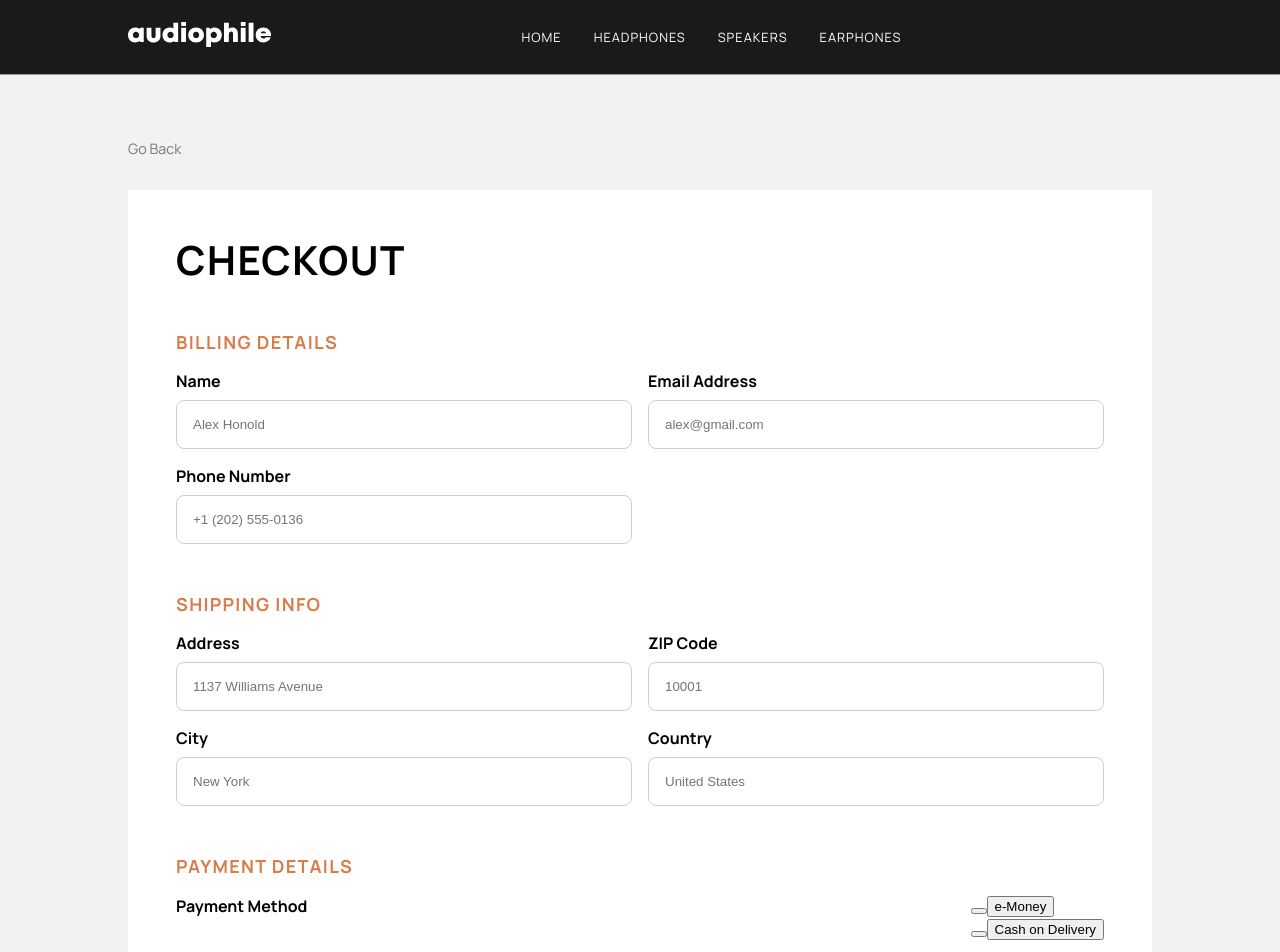
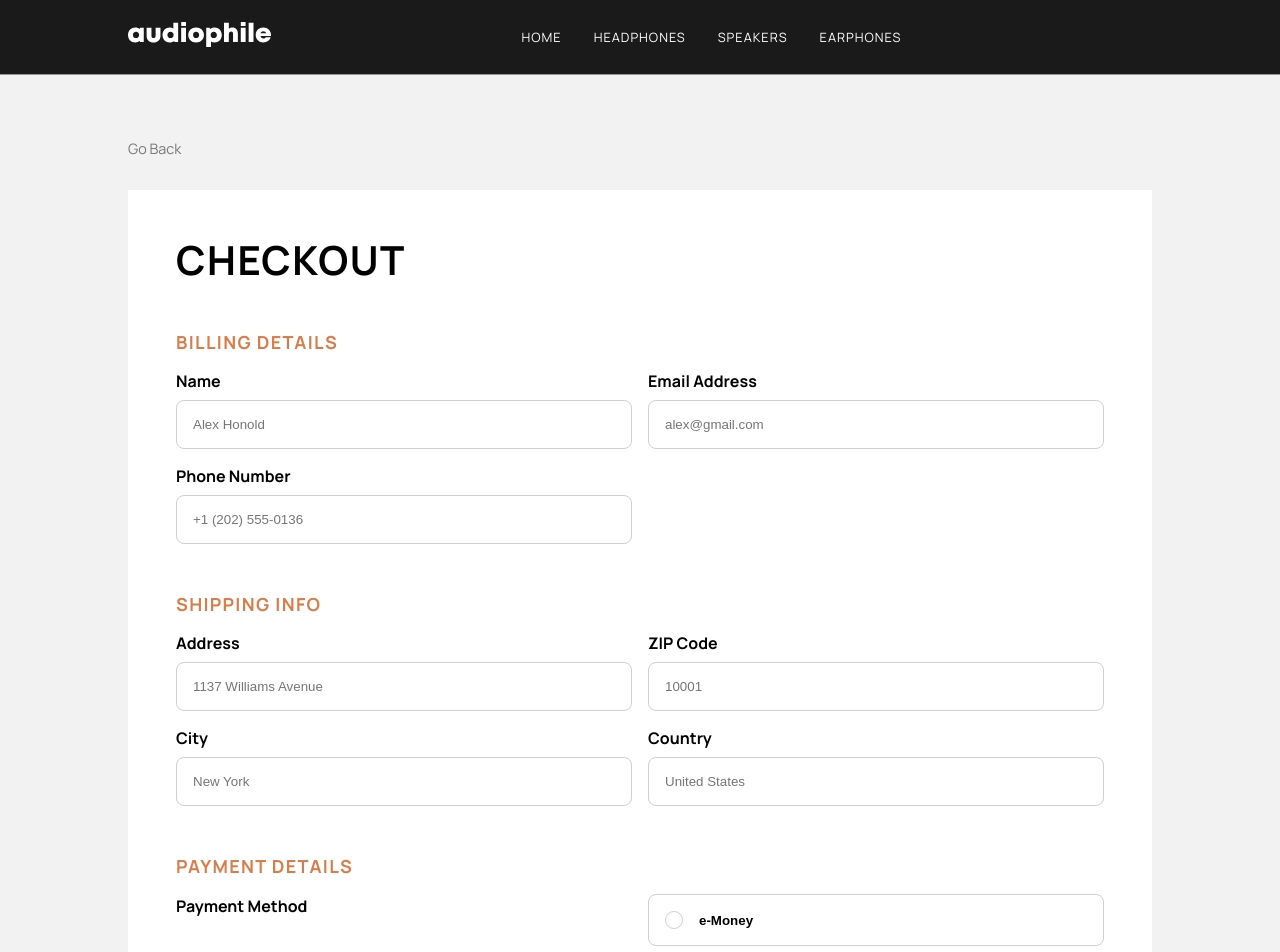
Before and after one commit to DaveWesl/audiophile-ecommerce-website, a React (Create React App) app: page / in a window 1280 px wide. Shown: the top 952 px of the page. Built offline with nearby package versions, Linux system fonts and the light colour scheme.

Commit message:
finished payment method section

```diff
--- a/src/pages/Checkout/Checkout.css
+++ b/src/pages/Checkout/Checkout.css
@@ -66,20 +66,49 @@
     flex-direction: column;
 }
 
-.checkout-payment-container {
-    display: flex;
-    justify-content: space-between;
-    grid-column: span 2;
-}
-
 .checkout-payment-p {
     color: black;
     font-weight: bold;
     font-size: 1rem;
     margin: 0;
+    grid-row: span 2;
 }
 
 .checkout-options {
     grid-column: span 2;
     display: flex;
 }
+
+.checkout-button-text {
+    border: 1px solid rgba(207, 207, 207, 1);
+    border-radius: 0.5rem;
+    padding: 1rem;
+    background-color: white;
+    margin: 0;
+    font-weight: bold;
+    display: flex;
+    gap: 1rem;
+    align-items: center;
+}
+
+.checkout-button-text:hover {
+    border: 1px solid rgba(216, 125, 74, 1);
+    cursor: pointer;
+}
+
+.checkout-button-circle {
+    border-radius: 100%;
+    border: 1px solid rgba(207, 207, 207, 1);
+    width: 1rem;
+    height: 1rem;
+    display: flex;
+    align-items: center;
+    justify-content: center;
+}
+
+.checkout-button-circle-inner {
+    border-radius: 100%;
+    background-color: rgba(216, 125, 74, 1);
+    width: 0.8rem;
+    height: 0.8rem;
+}
--- a/src/pages/Checkout/Checkout.js
+++ b/src/pages/Checkout/Checkout.js
@@ -10,6 +10,9 @@ function Checkout () {
     const [validEmail, setValidEmail] = useState(true);
     const [validPhoneNumber, setValidPhoneNumber] = useState(true);
 
+    const [isEMoneyActive, setEMoneyActive] = useState(false);
+    const [isCashOnDeliveryActive, setCashOnDeliveryActive] = useState(false);
+
     const handleEmailChange = (event) => {
         const emailValue = event.target.value;
         setEmail(emailValue);
@@ -21,6 +24,16 @@ function Checkout () {
         const phoneNumberValue = event.target.value;
         setPhoneNumber(phoneNumberValue);
         setValidPhoneNumber(/^\+?[0-9 \-()]{8,}$/.test(phoneNumberValue));
+    };
+
+    const handleEMoneyButtonClick = () => {
+        setEMoneyActive(true);
+        setCashOnDeliveryActive(false);
+      };
+
+    const handleCashOnDeliveryButtonClick = () => {
+      setEMoneyActive(false);
+      setCashOnDeliveryActive(true);
     };
 
     return (
@@ -87,19 +100,26 @@ function Checkout () {
                     </div>
 
                     <h6 className='checkout-h6'>Payment Details</h6>
-                    <div className='checkout-payment-container'>
-                        <p className='checkout-payment-p'>Payment Method</p>
-                        <div className='checkout-payment-buttons'>
-                            <div className='checkout-button-container'>
-                                <button className='checkout-button-circle1'></button>
-                                <button className='checkout-button-text1'>e-Money</button>
-                            </div>
-                            <div className='checkout-button-container'>
-                                <button className='checkout-button-circle2'></button>
-                                <button className='checkout-button-text2'>Cash on Delivery</button>
-                            </div>
-                        </div>
-                    </div>
+                    <p className='checkout-payment-p'>Payment Method</p>
+                    <button
+                      className={`checkout-button-text checkout-button-text1 ${isEMoneyActive ? 'active' : ''}`}
+                      onClick={handleEMoneyButtonClick}
+                    >
+                      <div className={`checkout-button-circle checkout-button-circle1 ${isEMoneyActive ? 'active' : ''}`}>
+                        {isEMoneyActive && <div className='checkout-button-circle-inner'></div>}
+                      </div>
+                      e-Money
+                    </button>
+
+                    <button
+                      className={`checkout-button-text checkout-button-text2 ${isCashOnDeliveryActive ? 'active' : ''}`}
+                      onClick={handleCashOnDeliveryButtonClick}
+                    >
+                      <div className={`checkout-button-circle checkout-button-circle2 ${isCashOnDeliveryActive ? 'active' : ''}`}>
+                        {isCashOnDeliveryActive && <div className='checkout-button-circle-inner'></div>}
+                      </div>
+                      Cash on Delivery
+                    </button>
 
                     <div className='checkout-options'>
                         <svg width="48" height="48" xmlns="http://www.w3.org/2000/svg">
```
